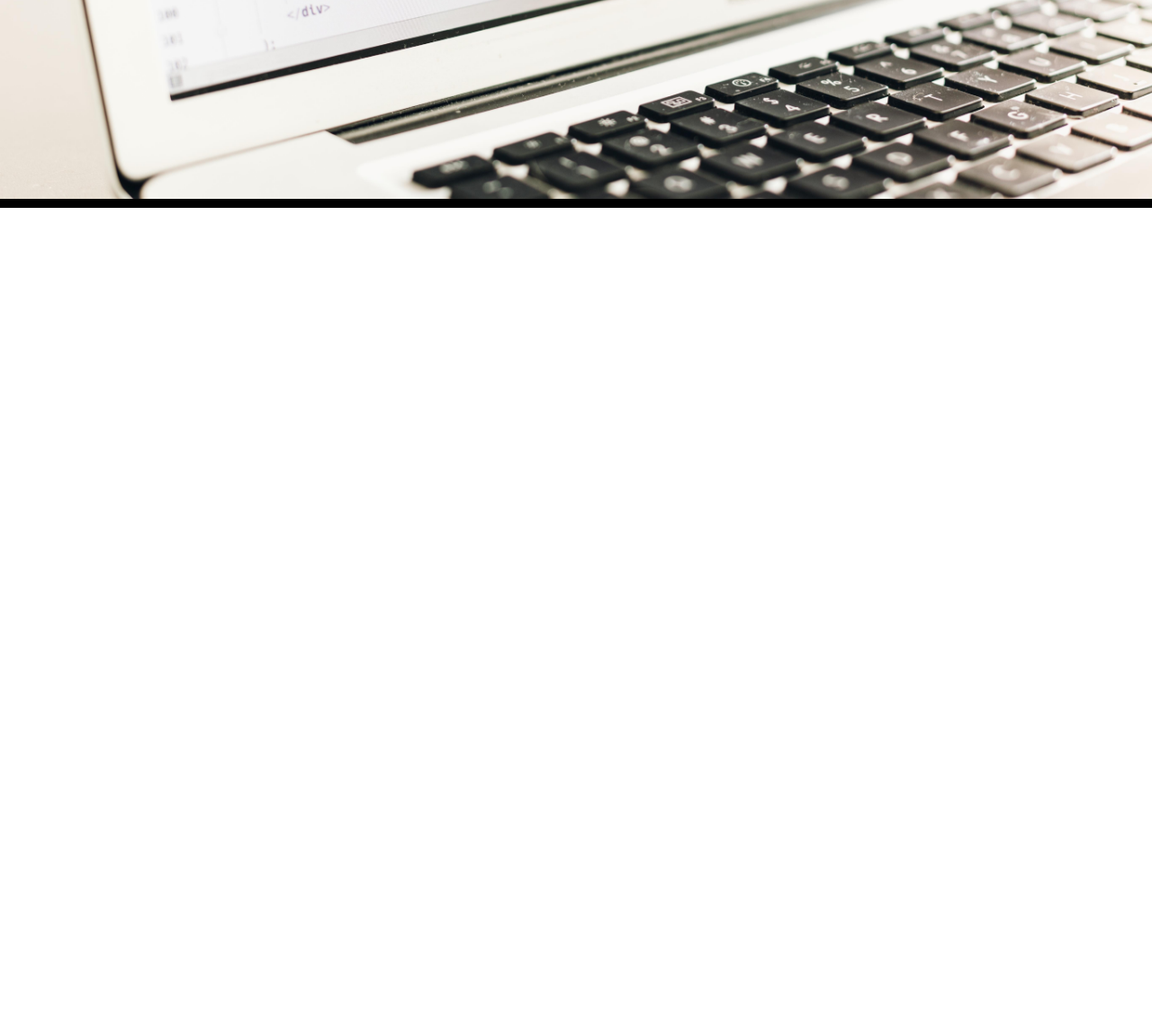
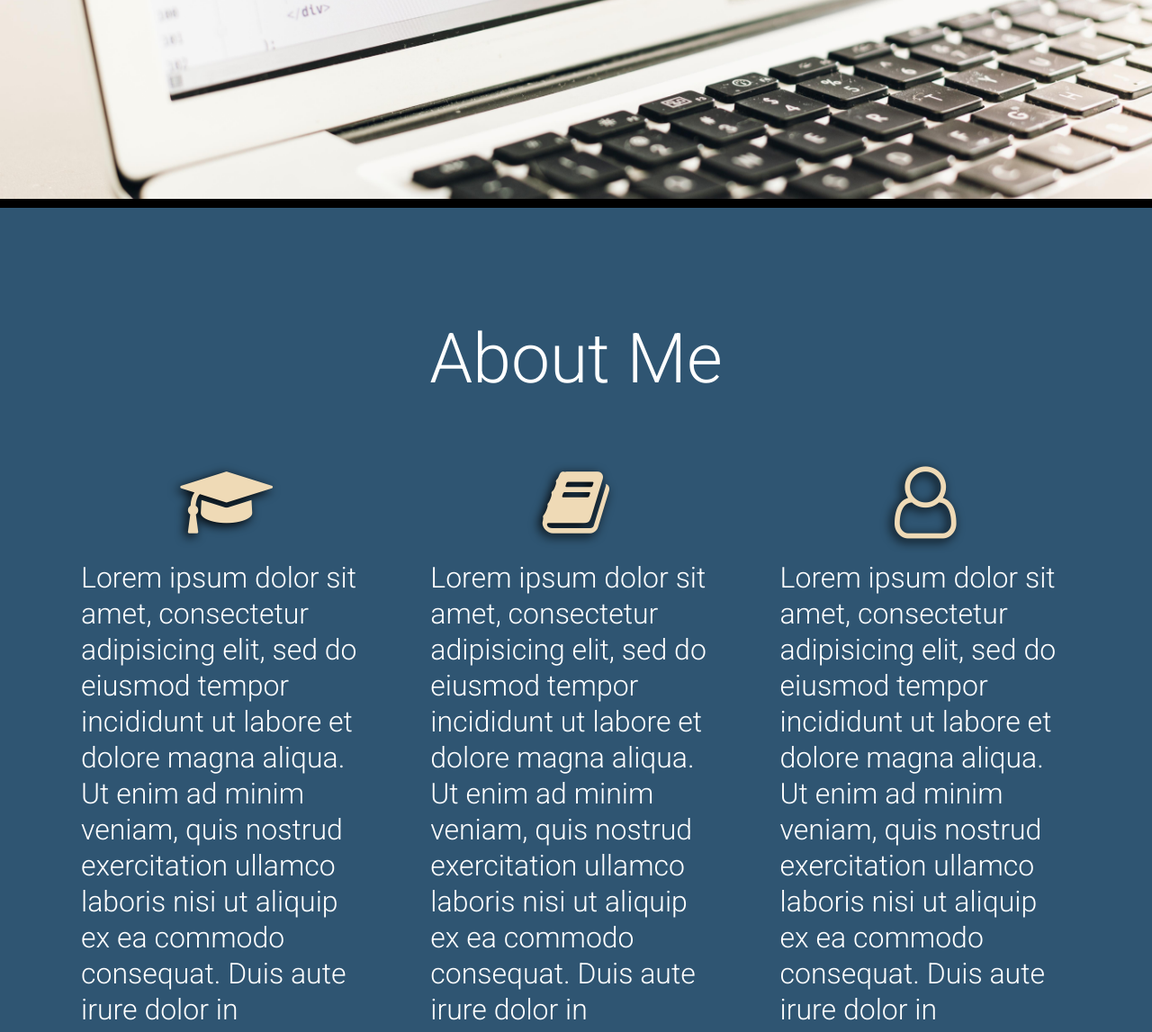
Before and after one commit to plac730/portfolio, a website: page app/index.html in a window 1280 px wide. Shown: the part 500-1647 px from the top of the page at 90% size. Before the commit the page ends 800 px from the top, so only its background shows below. Drawn offline with Linux system fonts and the light colour scheme.

Commit message:
set up page sections

```diff
--- a/app/assets/styles/base/_global.css
+++ b/app/assets/styles/base/_global.css
@@ -10,3 +10,11 @@ img {
   max-height: 100%;
   height: auto;
 }
+
+* {
+  box-sizing: border-box;
+}
+
+.fa {
+  display: inline-block;
+}
--- /dev/null
+++ b/app/assets/styles/modules/_about-content.css
@@ -0,0 +1,22 @@
+.about-content {
+  &__icon {
+    text-align: center;
+    padding: 1.5rem 0;
+    text-shadow: -3px 3px 12px #000000;
+    color: rgb(239, 218, 182);
+  }
+
+  &__text {
+    line-height: 1.5rem;
+    font-weight: 300;
+    /*text-shadow: -3px 3px 12px #000000;*/
+
+    @mixin atSmall {
+      font-size: 2rem;
+      font-weight: 300;
+      line-height: 2.5rem;
+    }
+  }
+
+
+}
--- /dev/null
+++ b/app/assets/styles/modules/_page-section.css
@@ -0,0 +1,12 @@
+.page-section {
+  padding: 2rem 0;
+
+  &--blue {
+    background-color: $mainBlue;
+    color: white;
+  }
+
+  @mixin atSmall {
+    padding: 4.5rem;
+  }
+}
--- /dev/null
+++ b/app/assets/styles/modules/_row.css
@@ -0,0 +1,20 @@
+.row {
+
+  @mixin clearfix;
+
+  @mixin atMedium {
+    &__medium-4 {
+      float: left;
+      width: 33.33%;
+    }
+  }
+
+
+  &--gutters {
+    margin-right: -65px;
+  }
+
+  &--gutters > div {
+    padding-right: 65px;
+  }
+}
--- /dev/null
+++ b/app/assets/styles/modules/_section-title.css
@@ -0,0 +1,10 @@
+.section-title {
+  font-size: 2.55rem;
+  font-weight: 300;
+  text-align: center;
+  /*text-shadow: -3px 3px 12px #000000;*/
+
+  @mixin atSmall {
+    font-size: 4.8rem;
+  }
+}
--- a/app/assets/styles/modules/_wrapper.css
+++ b/app/assets/styles/modules/_wrapper.css
@@ -1,4 +1,8 @@
 .wrapper {
+  overflow: hidden;
   padding-left: 18px;
   padding-right: 18px;
+  max-width: 1800px;
+  margin-left: auto;
+  margin-right: auto;
 }
--- a/app/assets/styles/styles.css
+++ b/app/assets/styles/styles.css
@@ -5,3 +5,7 @@
 @import 'modules/_large-hero';
 @import 'modules/_btn';
 @import 'modules/_wrapper';
+@import 'modules/_page-section';
+@import 'modules/_section-title';
+@import 'modules/_row';
+@import 'modules/_about-content';
--- a/app/index.html
+++ b/app/index.html
@@ -3,6 +3,7 @@
   <head>
     <meta name="viewport" content="width=device-width, initial-scale=1" />
     <link href='https://fonts.googleapis.com/css?family=Roboto:400,100,300,500,700' rel='stylesheet' type='text/css'>
+    <link rel="stylesheet" href="https://maxcdn.bootstrapcdn.com/font-awesome/4.7.0/css/font-awesome.min.css">
     <link rel="stylesheet" type="text/css" href="temp/styles/styles.css">
     <title>Peter Lac Portfolio</title>
   </head>
@@ -17,5 +18,49 @@
         </div>
       </div>
     </div>
+
+    <div id="about" class="page-section page-section--blue">
+      <div class="wrapper">
+        <h1 class="section-title">About Me</h1>
+        <div class="row row--gutters">
+          <div class="row__medium-4">
+            <div class="about-content">
+              <div class="about-content__icon">
+                <i class="fa fa-graduation-cap fa-5x" aria-hidden="true"></i>
+              </div>
+              <div class="about-content__text">
+                Lorem ipsum dolor sit amet, consectetur adipisicing elit, sed do eiusmod tempor incididunt ut labore et dolore magna aliqua. Ut enim ad minim veniam, quis nostrud exercitation ullamco laboris nisi ut aliquip ex ea commodo consequat. Duis aute irure dolor in reprehenderit in voluptate velit esse cillum dolore eu fugiat nulla pariatur. Excepteur sint occaecat cupidatat non proident, sunt in culpa qui officia deserunt mollit anim id est laborum.
+              </div>
+            </div>
+          </div>
+          <div class="row__medium-4">
+            <div class="about-content">
+              <div class="about-content__icon">
+                <i class="fa fa-book fa-5x" aria-hidden="true"></i>
+              </div>
+              <div class="about-content__text">
+                Lorem ipsum dolor sit amet, consectetur adipisicing elit, sed do eiusmod tempor incididunt ut labore et dolore magna aliqua. Ut enim ad minim veniam, quis nostrud exercitation ullamco laboris nisi ut aliquip ex ea commodo consequat. Duis aute irure dolor in reprehenderit in voluptate velit esse cillum dolore eu fugiat nulla pariatur. Excepteur sint occaecat cupidatat non proident, sunt in culpa qui officia deserunt mollit anim id est laborum.
+              </div>
+            </div>
+          </div>
+          <div class="row__medium-4">
+            <div class="about-content">
+              <div class="about-content__icon">
+                <i class="fa fa-user-o fa-5x" aria-hidden="true"></i>
+              </div>
+              <div class="about-content__text">
+                Lorem ipsum dolor sit amet, consectetur adipisicing elit, sed do eiusmod tempor incididunt ut labore et dolore magna aliqua. Ut enim ad minim veniam, quis nostrud exercitation ullamco laboris nisi ut aliquip ex ea commodo consequat. Duis aute irure dolor in reprehenderit in voluptate velit esse cillum dolore eu fugiat nulla pariatur. Excepteur sint occaecat cupidatat non proident, sunt in culpa qui officia deserunt mollit anim id est laborum.
+              </div>
+            </div>
+          </div>
+        </div>
+      </div>
+    </div>
+
+    <div id="portfolio" class="page-section">
+      <div class="wrapper">
+        <h1 class="section-title">Portfolio</h1>
+      </div>
+    </div>
     </body>
 </html>
--- a/app/temp/styles/styles.css
+++ b/app/temp/styles/styles.css
@@ -462,6 +462,15 @@ img {
   height: auto;
 }
 
+* {
+  -webkit-box-sizing: border-box;
+          box-sizing: border-box;
+}
+
+.fa {
+  display: inline-block;
+}
+
 .large-hero {
   position: relative;
   width: 100%;
@@ -544,6 +553,85 @@ img {
   }
 
 .wrapper {
+  overflow: hidden;
   padding-left: 18px;
   padding-right: 18px;
+  max-width: 1800px;
+  margin-left: auto;
+  margin-right: auto;
 }
+
+.page-section {
+  padding: 2rem 0;
+}
+
+.page-section--blue {
+    background-color: #2f5572;
+    color: white;
+  }
+
+@media (min-width: 530px) {
+
+.page-section {
+    padding: 4.5rem
+}
+  }
+
+.section-title {
+  font-size: 2.55rem;
+  font-weight: 300;
+  text-align: center;
+}
+
+/*text-shadow: -3px 3px 12px #000000;*/
+
+@media (min-width: 530px) {
+
+.section-title {
+    font-size: 4.8rem
+}
+  }
+
+.row::after {
+    content: "";
+    clear: both;
+    display: table;
+  }
+
+@media (min-width: 800px) {
+    .row__medium-4 {
+      float: left;
+      width: 33.33%;
+    }
+  }
+
+.row--gutters {
+    margin-right: -65px;
+  }
+
+.row--gutters > div {
+    padding-right: 65px;
+  }
+
+.about-content__icon {
+    text-align: center;
+    padding: 1.5rem 0;
+    text-shadow: -3px 3px 12px #000000;
+    color: rgb(239, 218, 182);
+  }
+
+.about-content__text {
+    line-height: 1.5rem;
+    font-weight: 300;
+  }
+
+/*text-shadow: -3px 3px 12px #000000;*/
+
+@media (min-width: 530px) {
+
+.about-content__text {
+      font-size: 2rem;
+      font-weight: 300;
+      line-height: 2.5rem
+  }
+  }
--- a/package.json
+++ b/package.json
@@ -4,12 +4,14 @@
   "description": "",
   "main": "app.js",
   "dependencies": {
+    "font-awesome": "^4.7.0",
     "jquery": "^3.2.1",
     "normalize.css": "^7.0.0"
   },
   "devDependencies": {
     "autoprefixer": "^7.1.1",
     "browser-sync": "^2.18.12",
+    "font-awesome": "^4.7.0",
     "gulp": "^3.9.1",
     "gulp-postcss": "^7.0.0",
     "gulp-watch": "^4.3.11",
```
Also changed, not shown: app/assets/styles/base/_mixins.css (+8 -0 lines), gulp/tasks/styles.js (line endings or trailing spaces).
